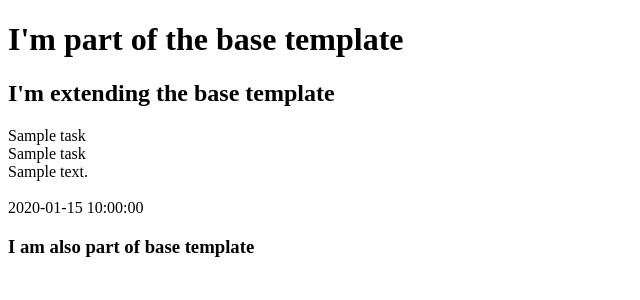
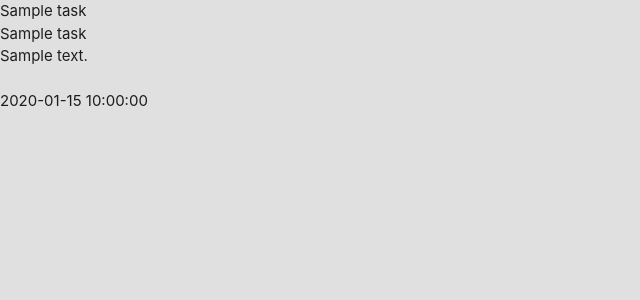
Before and after one commit to baijuka/mongo-flask-task-project, a Flask app: page / in a window 1280 px wide. Shown: the top 300 px of the page, without its empty margins (0-640 px from the left). Run offline with Flask 2, Linux system fonts and the light colour scheme; a database or web service that is not in the repository returns one stand-in record (values such as "Sample title"); some libraries are stand-ins or nearby versions.

Commit message:
Add Materialize and Static Files

```diff
--- /dev/null
+++ b/static/css/style.css
@@ -0,0 +1,3 @@
+body {
+    background-color: #e0e0e0;
+}
--- a/templates/base.html
+++ b/templates/base.html
@@ -4,15 +4,26 @@
     <meta charset="UTF-8">
     <meta http-equiv="X-UA-Compatible" content="IE=edge">
     <meta name="viewport" content="width=device-width, initial-scale=1.0">
+    <link rel="stylesheet" href="https://cdnjs.cloudflare.com/ajax/libs/font-awesome/5.15.4/css/all.min.css">
+    <link rel="stylesheet" href="https://cdnjs.cloudflare.com/ajax/libs/materialize/1.0.0/css/materialize.min.css">
+    <link rel="stylesheet" href="{{ url_for('static',filename='css/style.css') }}" type="text/css">
+    {% block styles %}
+
+    {% endblock %}
     <title>Task Manager</title>
 </head>
 <body>
-    <h1>I'm part of the base template</h1>
+
 
     {% block content %}
 
     {% endblock %}
 
-    <h3> I am also part of base template </h3>
+    <script src="https://code.jquery.com/jquery-3.6.0.min.js" integrity="sha256-/xUj+3OJU5yExlq6GSYGSHk7tPXikynS7ogEvDej/m4=" crossorigin="anonymous"></script>
+    <script src="https://cdnjs.cloudflare.com/ajax/libs/materialize/1.0.0/js/materialize.min.js"></script>
+    <script src="{{ url_for('static',filename='js/script.js') }}"></script>
+    {% block script %}
+
+    {% endblock %}
 </body>
 </html>
--- a/templates/tasks.html
+++ b/templates/tasks.html
@@ -3,7 +3,7 @@
 
 {% block content %}
 
-    <h2>I'm extending the base template </h2>
+
 
     {% for task in tasks %}
       {{ task.task_name }}<br>
```
Also changed, not shown: static/js/script.js (added).
